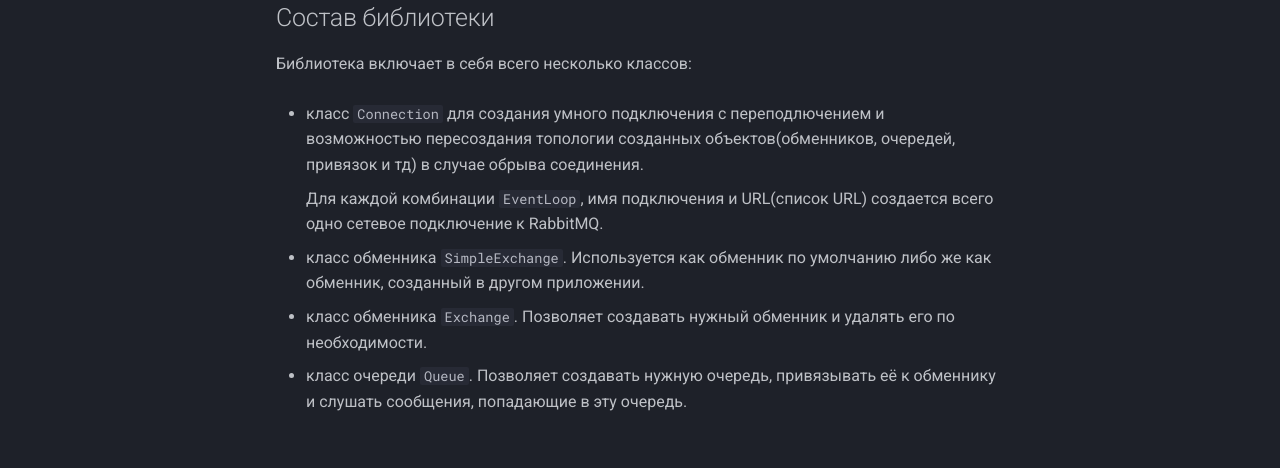
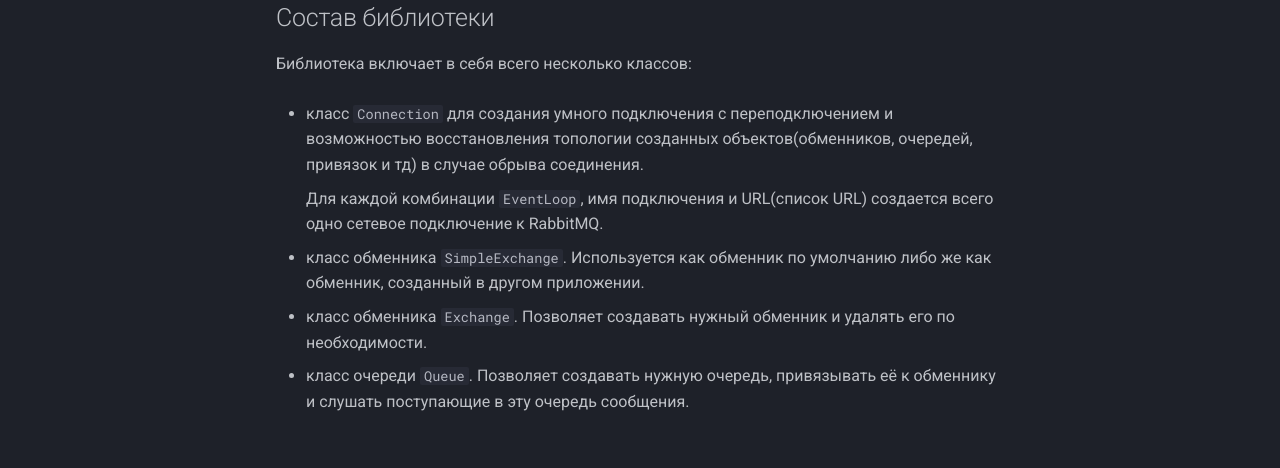
Before and after one commit to levsh/rmqaio, an MkDocs documentation site: the page built from docs/docs/index.md, in a window 1280 px wide and 900 px high. Shown: the part 427-895 px from the top of the window. Built offline with MkDocs 1.6.1 and Material for MkDocs 9.7.7, drawn with Linux system fonts in a browser that asks for light colours; comment, search, counter and statistics services are not loaded.

Commit message:
Improvements [docs]

```diff
--- a/docs/docs/index.md
+++ b/docs/docs/index.md
@@ -14,7 +14,7 @@ pip install rmqaio
 
 Библиотека включает в себя всего несколько классов:
 
-- класс `Connection` для создания умного подключения с переподлючением и возможностью пересоздания
+- класс `Connection` для создания умного подключения с переподключением и возможностью восстановления
     топологии созданных объектов(обменников, очередей, привязок и тд) в случае обрыва соединения.
 
     Для каждой комбинации `EventLoop`, имя подключения и URL(список URL)
@@ -27,7 +27,7 @@ pip install rmqaio
     Позволяет создавать нужный обменник и удалять его по необходимости.
 
 - класс очереди `Queue`.
-    Позволяет создавать нужную очередь, привязывать её к обменнику и слушать сообщения, попадающие в эту очередь.
+    Позволяет создавать нужную очередь, привязывать её к обменнику и слушать поступающие в эту очередь сообщения.
 
 
 ## Пример использования
```
